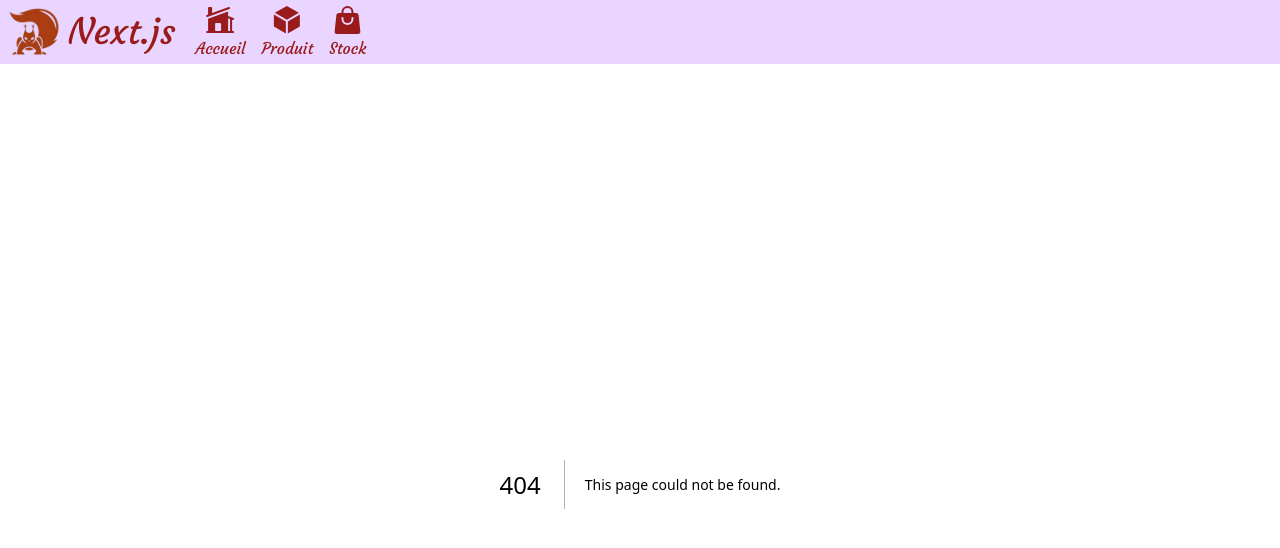
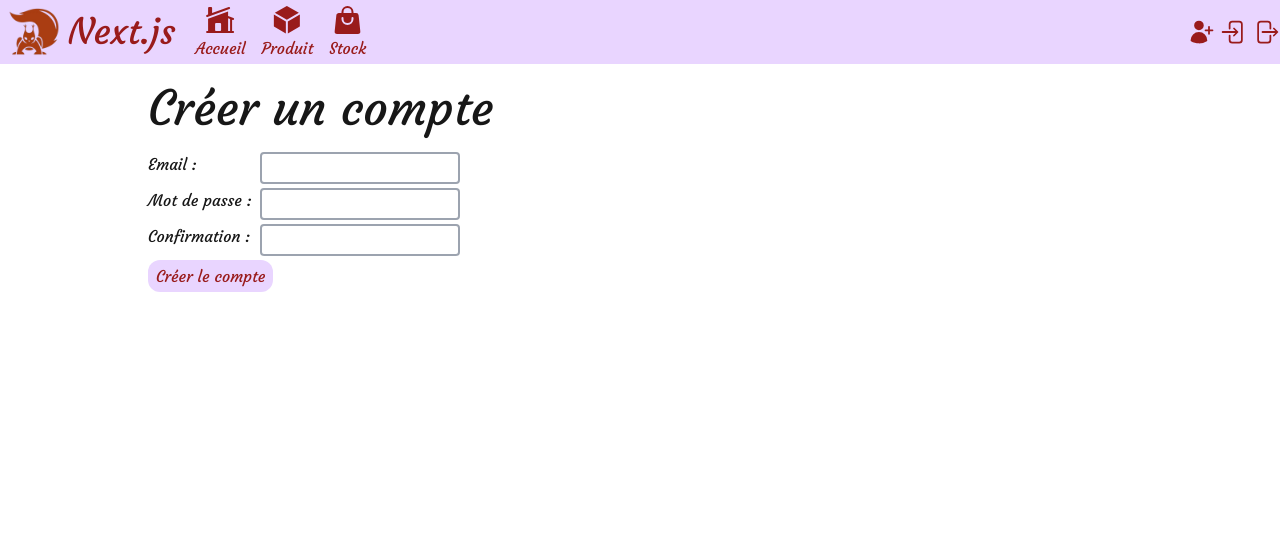
Before and after one commit to Formation-JS/DigitalCity_2024_NextJs_Demo, a Next.js app: page /register in a window 1280 px wide. Before the commit this address had no page. Shown: the top 548 px of the page. Built offline with nearby package versions, Linux system fonts and the light colour scheme.

Commit message:
Auth Pages 🌲

```diff
--- /dev/null
+++ b/src/actions/auth.action.ts
@@ -0,0 +1,50 @@
+'use server';
+
+import { redirect } from 'next/navigation';
+
+export type AuthFormState = {
+    message: string | null;
+};
+
+export async function authRegisterAction(state: AuthFormState, formData: FormData) : Promise<AuthFormState> {
+    const data = {
+        email: formData.get('email')?.toString() ?? '',
+        password: formData.get('email')?.toString() ?? '',
+        confirm: formData.get('email')?.toString() ?? ''
+    };
+
+    // Validation → Monde des bisounous
+    if (!data.email || !data.password || data.password !== data.confirm) {
+        return {
+            message: 'Donnée invalide !'
+        };
+    }
+
+    // TODO Appeler le service
+
+    // TODO Créer la session
+
+    // Redirection vers la page d'acceuil
+    redirect('/');
+}
+
+export async function authLoginAction(state: AuthFormState, formData: FormData) : Promise<AuthFormState> {
+    const data = {
+        email: formData.get('email')?.toString() ?? '',
+        password: formData.get('email')?.toString() ?? ''
+    };
+
+    // Validation → Monde des bisounous
+    if (!data.email || !data.password) {
+        return {
+            message: 'Donnée invalide !'
+        };
+    }
+
+    // TODO Check le compte (via le service)
+
+    // TODO Créer la session
+
+    // Redirection vers la page d'acceuil
+    redirect('/');
+}
--- /dev/null
+++ b/src/app/(auth)/login/page.tsx
@@ -0,0 +1,11 @@
+import LoginForm from '@/containers/Auth/LoginForm';
+
+export default async function LoginPage () {
+
+    return (
+        <>
+            <h1 className='text-5xl mb-5'>Login</h1>
+            <LoginForm />
+        </>
+    )
+}
--- /dev/null
+++ b/src/app/(auth)/register/page.tsx
@@ -0,0 +1,11 @@
+import RegisterForm from '@/containers/Auth/RegisterForm';
+
+export default async function RegisterPage () {
+
+    return (
+        <>
+            <h1 className='text-5xl mb-5'>Créer un compte</h1>
+            <RegisterForm />
+        </>
+    )
+}
--- /dev/null
+++ b/src/containers/Auth/AuthButtons.tsx
@@ -0,0 +1,26 @@
+import Link from 'next/link';
+import {
+    UserPlusIcon as RegisterIcon,
+    ArrowRightEndOnRectangleIcon as LoginIcon,
+    ArrowRightStartOnRectangleIcon as LogoutIcon
+} from '@heroicons/react/24/solid';
+
+export default async function AuthButtons() {
+
+    return (
+        <div className='flex flex-row gap-1 items-center'>
+            <Link href='/register'>
+                <RegisterIcon className='h-7'
+                    title='Register'/>
+            </Link>
+            <Link href='/login'>
+                <LoginIcon  className='h-7'
+                    title='Login' />
+            </Link>
+            <button>
+                <LogoutIcon  className='h-7'
+                    title='Logout' />
+            </button>
+        </div>
+    )
+}
--- /dev/null
+++ b/src/containers/Auth/LoginForm.tsx
@@ -0,0 +1,32 @@
+'use client';
+
+import { authLoginAction } from '@/actions/auth.action';
+import SubmitButton from '@/components/SubmitButton/SubmitButton';
+import { useActionState, useId } from 'react';
+
+export default function LoginForm() {
+
+    const inputId = useId();
+    const [state, formAction] = useActionState(authLoginAction, { message: null});
+
+    return (
+        <form action={formAction} className='flex flex-col gap-1'>
+            <div className='flex flex-row'>
+                <label className='basis-28' htmlFor={inputId + '-email'}>Email : </label>
+                <input className='border-gray-400 border-2 p-0.5 rounded'
+                    type="email" name="email" id={inputId + '-email'} />
+            </div>
+            <div className='flex flex-row'>
+                <label className='basis-28' htmlFor={inputId + '-pwd'}>Mot de passe : </label>
+                <input className='border-gray-400 border-2 p-0.5 rounded'
+                    type="password" name="password" id={inputId + '-pwd'} />
+            </div>
+            <div>
+                <SubmitButton name='Se connecter' />
+                {state.message && (
+                    <span className='mr-2 text-red-600'>{state.message}</span>
+                )}
+            </div>
+        </form>
+    );
+}
--- /dev/null
+++ b/src/containers/Auth/RegisterForm.tsx
@@ -0,0 +1,37 @@
+'use client';
+
+import { authRegisterAction } from '@/actions/auth.action';
+import SubmitButton from '@/components/SubmitButton/SubmitButton';
+import { useActionState, useId } from 'react';
+
+export default function RegisterForm() {
+
+    const inputId = useId();
+    const [state, formAction] = useActionState(authRegisterAction, { message: null});
+
+    return (
+        <form action={formAction} className='flex flex-col gap-1'>
+            <div className='flex flex-row'>
+                <label className='basis-28' htmlFor={inputId + '-email'}>Email : </label>
+                <input className='border-gray-400 border-2 p-0.5 rounded'
+                    type="email" name="email" id={inputId + '-email'} />
+            </div>
+            <div className='flex flex-row'>
+                <label className='basis-28' htmlFor={inputId + '-pwd'}>Mot de passe : </label>
+                <input className='border-gray-400 border-2 p-0.5 rounded'
+                    type="password" name="password" id={inputId + '-pwd'} />
+            </div>
+            <div className='flex flex-row'>
+                <label className='basis-28' htmlFor={inputId + '-check'}>Confirmation : </label>
+                <input className='border-gray-400 border-2 p-0.5 rounded'
+                    type="password" name="confirm" id={inputId + '-check'} />
+            </div>
+            <div>
+                <SubmitButton name='Créer le compte' />
+                {state.message && (
+                    <span className='mr-2 text-red-600'>{state.message}</span>
+                )}
+            </div>
+        </form>
+    );
+}
--- a/src/containers/Header/Header.tsx
+++ b/src/containers/Header/Header.tsx
@@ -1,5 +1,6 @@
 import Image from 'next/image'
 import NavLink from '../NavLink/NavLink';
+import AuthButtons from '../Auth/AuthButtons';
 
 
 export default function Header() {
@@ -14,7 +15,10 @@ export default function Header() {
                 height={280}
             />
             <p className='text-4xl self-center me-4'>Next.js</p>
-            <NavLink />
+            <div className='flex-grow flex'>
+                <NavLink />
+            </div>
+            <AuthButtons />
         </header>
     );
 }
```
